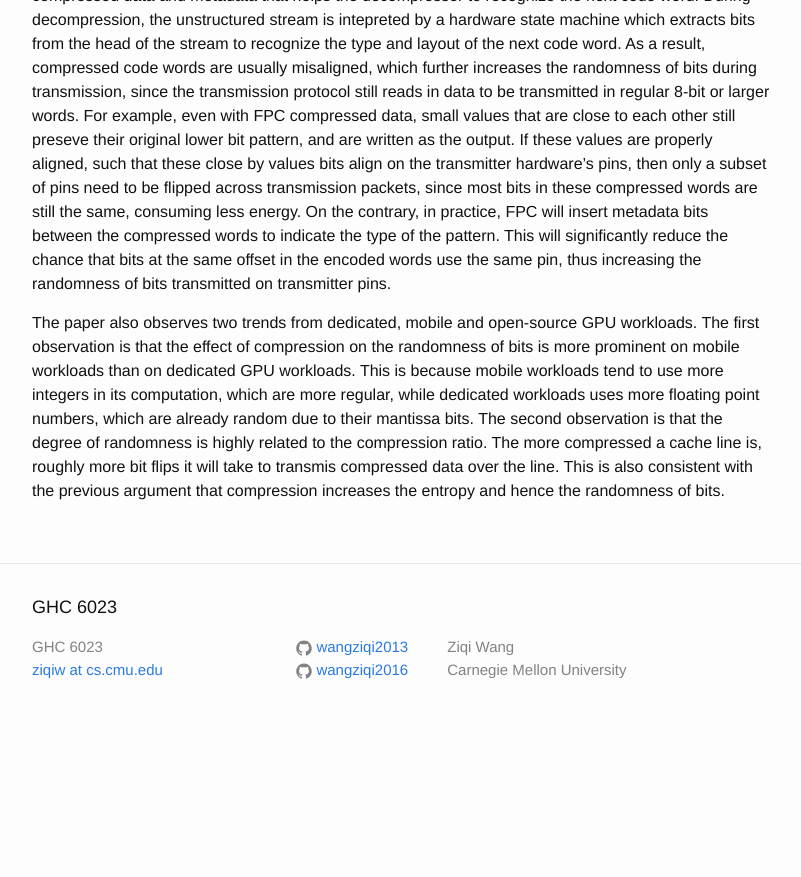
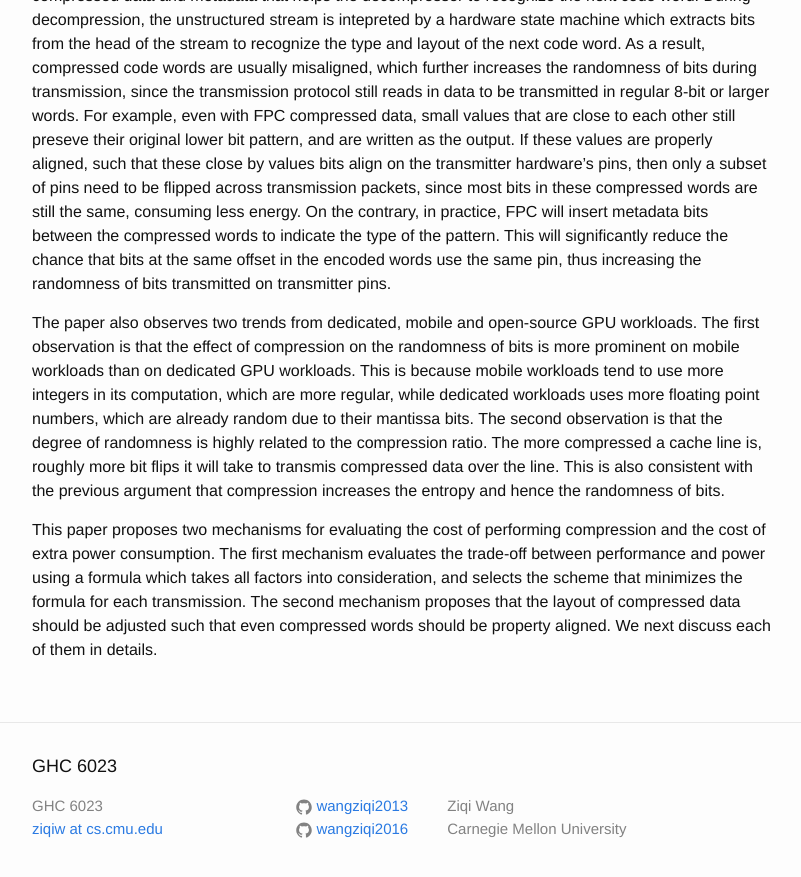
Before and after one commit to wangziqi2013/wangziqi2013.github.io, a Jekyll site: the page built from _posts/2020-07-27-a-case-for-toggle-aware-gpu-compression.markdown, in a window 1280 px wide and 900 px high, scrolled down 1090 px. Shown: the top 877 px of the window, without its empty margins (238-1039 px from the left). Built offline with Jekyll 4.4.1, drawn with Linux system fonts in a browser that asks for light colours; before the commit the page ends 1831 px from its top, so only the background shows below that.

Commit message:
Adding overview

```diff
--- a/_posts/2020-07-27-a-case-for-toggle-aware-gpu-compression.markdown
+++ b/_posts/2020-07-27-a-case-for-toggle-aware-gpu-compression.markdown
@@ -54,3 +54,9 @@ workloads uses more floating point numbers, which are already random due to thei
 The second observation is that the degree of randomness is highly related to the compression ratio. The more compressed
 a cache line is, roughly more bit flips it will take to transmis compressed data over the line. This is also consistent
 with the previous argument that compression increases the entropy and hence the randomness of bits.
+
+This paper proposes two mechanisms for evaluating the cost of performing compression and the cost of extra power
+consumption. The first mechanism evaluates the trade-off between performance and power using a formula which takes
+all factors into consideration, and selects the scheme that minimizes the formula for each transmission.
+The second mechanism proposes that the layout of compressed data should be adjusted such that even compressed words
+should be property aligned. We next discuss each of them in details.
```
